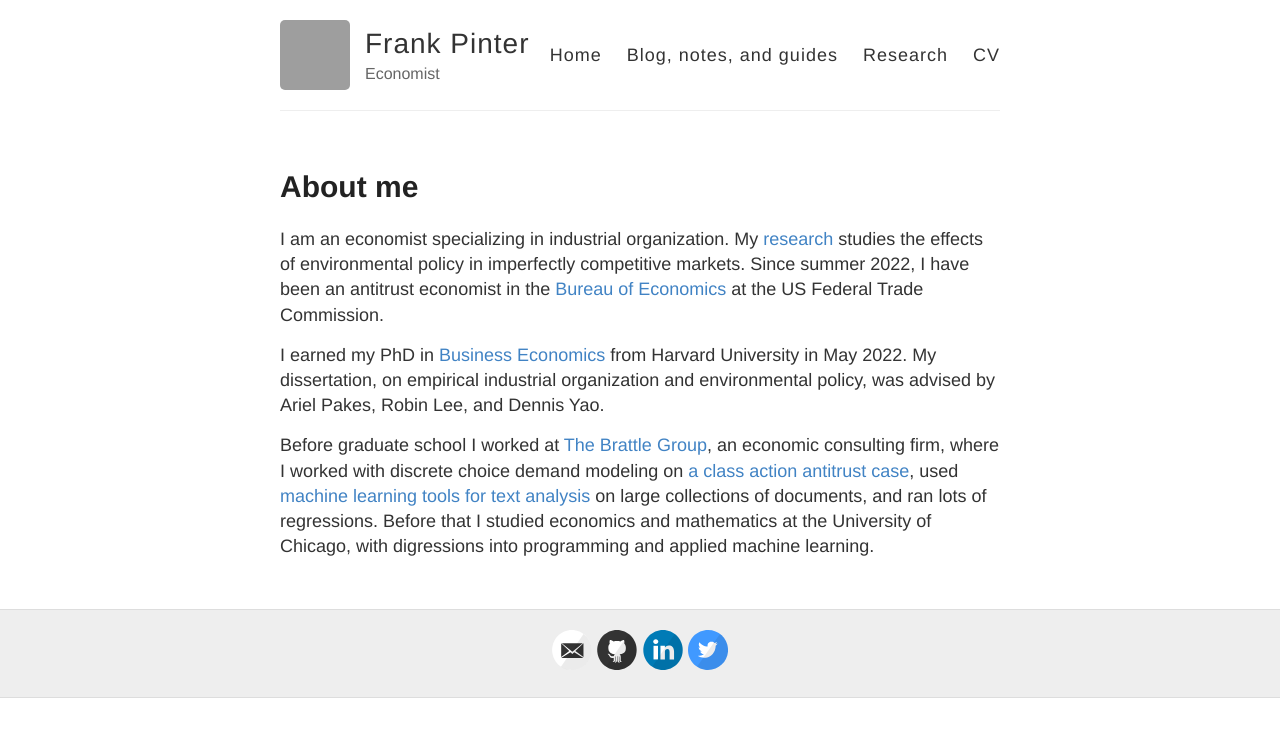
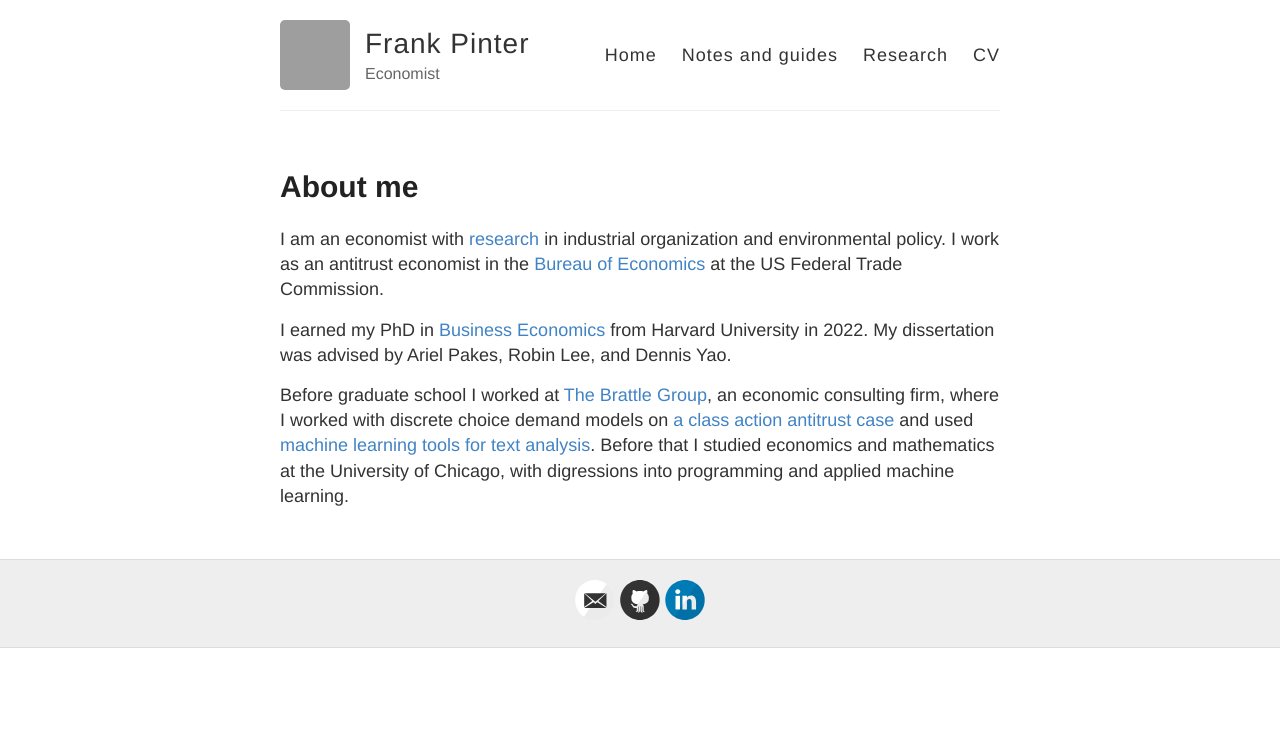
Before and after one commit to fpinter/fpinter.github.io, a Jekyll site: the page built from index.md, in a window 1280 px wide. Shown: the top 737 px of the page. Built offline with Jekyll 4.4.1, drawn with Linux system fonts in a browser that asks for light colours; grey boxes are pictures that could not be loaded.

Commit message:
update CV and bio

```diff
--- a/_config.yml
+++ b/_config.yml
@@ -21,7 +21,6 @@
   email: frank@frankpinter.com
   github: fpinter
   linkedin: frank-pinter-816a6956
-  twitter: frank_pinter
 
 # Enter your Google Analytics web tracking code (e.g. UA-2110908-2) to activate tracking
 google_analytics: UA-136502472-1
--- a/_layouts/default.html
+++ b/_layouts/default.html
@@ -28,7 +28,7 @@
 
           <nav>
             <a href="{{ site.baseurl }}/">Home</a>
-            <a href="{{ site.baseurl }}/blog">Blog, notes, and guides</a>
+            <a href="{{ site.baseurl }}/blog">Notes and guides</a>
             <a href="{{ site.baseurl }}/research">Research</a>
             <a href="{{ site.baseurl }}/Pinter_CV.pdf">CV</a>
           </nav>
--- a/index.md
+++ b/index.md
@@ -6,8 +6,8 @@
     - /about/
 ---
 
-I am an economist specializing in industrial organization. My [research](/research) studies the effects of environmental policy in imperfectly competitive markets. Since summer 2022, I have been an antitrust economist in the [Bureau of Economics](https://www.ftc.gov/about-ftc/bureaus-offices/bureau-economics) at the US Federal Trade Commission.
+I am an economist with [research](/research) in industrial organization and environmental policy. I work as an antitrust economist in the [Bureau of Economics](https://www.ftc.gov/about-ftc/bureaus-offices/bureau-economics) at the US Federal Trade Commission.
 
-I earned my PhD in [Business Economics](https://www.hbs.edu/doctoral/phd-programs/business-economics/) from Harvard University in May 2022. My dissertation, on empirical industrial organization and environmental policy, was advised by Ariel Pakes, Robin Lee, and Dennis Yao.
+I earned my PhD in [Business Economics](https://www.hbs.edu/doctoral/phd-programs/business-economics/) from Harvard University in 2022. My dissertation was advised by Ariel Pakes, Robin Lee, and Dennis Yao.
 
-Before graduate school I worked at [The Brattle Group](http://www.brattle.com), an economic consulting firm, where I worked with discrete choice demand modeling on [a class action antitrust case](http://www.brattle.com/news-and-knowledge/news/daubert-motion-granted-based-on-testimony-of-brattle-principal-daniel-mcfadden), used [machine learning tools for text analysis](https://doi.org/10.1515/ev-2016-0007) on large collections of documents, and ran lots of regressions. Before that I studied economics and mathematics at the University of Chicago, with digressions into programming and applied machine learning.
+Before graduate school I worked at [The Brattle Group](http://www.brattle.com), an economic consulting firm, where I worked with discrete choice demand models on [a class action antitrust case](http://www.brattle.com/news-and-knowledge/news/daubert-motion-granted-based-on-testimony-of-brattle-principal-daniel-mcfadden) and used [machine learning tools for text analysis](https://doi.org/10.1515/ev-2016-0007). Before that I studied economics and mathematics at the University of Chicago, with digressions into programming and applied machine learning.
```
Also changed, not shown: research.md (+3 -1 lines), 1 other file.
